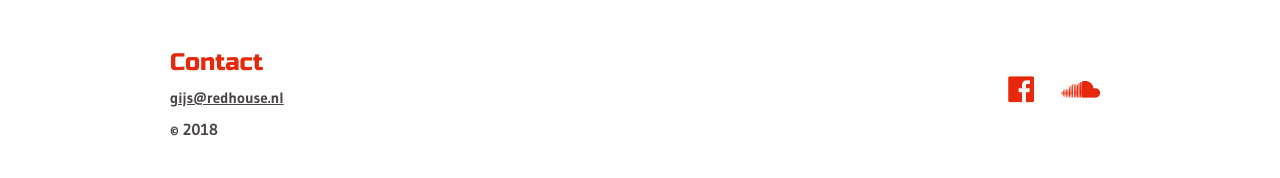
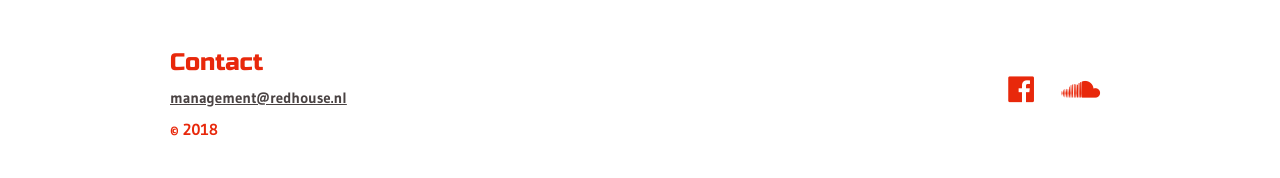
Before and after one commit to redhousestudio/redhousestudio.github.io, a Jekyll site: the page built from index.html, in a window 1280 px wide. Shown: the part 1870-2048 px from the top of the page. Built offline with Jekyll 4.4.1, drawn with Linux system fonts in a browser that asks for light colours; nearby versions of some CDN libraries.

Commit message:
change mail adres

```diff
--- a/_includes/footer.html
+++ b/_includes/footer.html
@@ -3,8 +3,8 @@
     <div class="row contact-row">
       <div class="col-sm-6 contact">
         <h3 class="section-heading">Contact</h3>
-        <a href="mailto:gijs@redhouse.nl" class="artist-website" target="_blank">gijs@redhouse.nl</a>
-        <p class="artist-website">&copy; 2018</p>
+        <a href="mailto:management@redhouse.nl" class="artist-website" target="_blank">management@redhouse.nl</a>
+        <p class="project-categories">&copy; 2018</p>
       </div>
       <div class="col-sm-6 right site-social-media">
         <a href="{{ site.facebook_url }}" target="_blank"><i class="fa fa-facebook-official" aria-hidden="true"></i></a>
```
